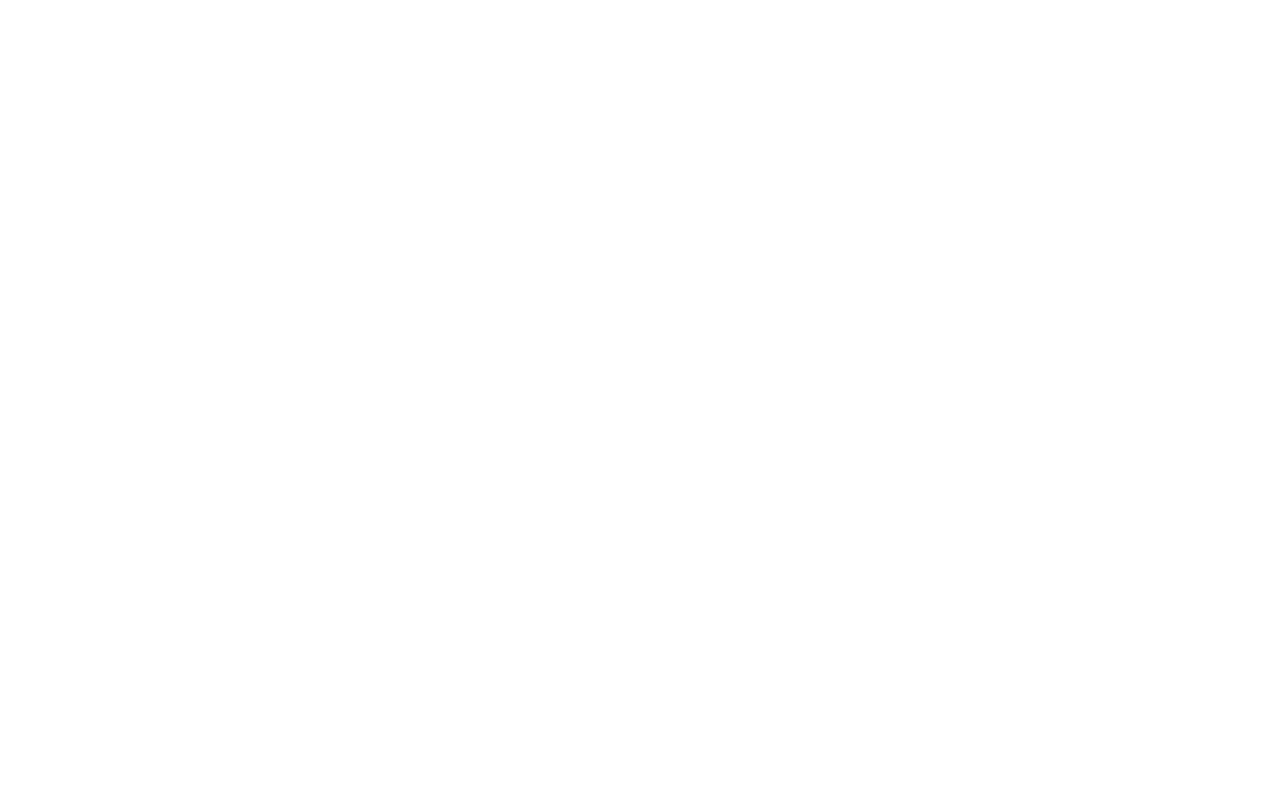
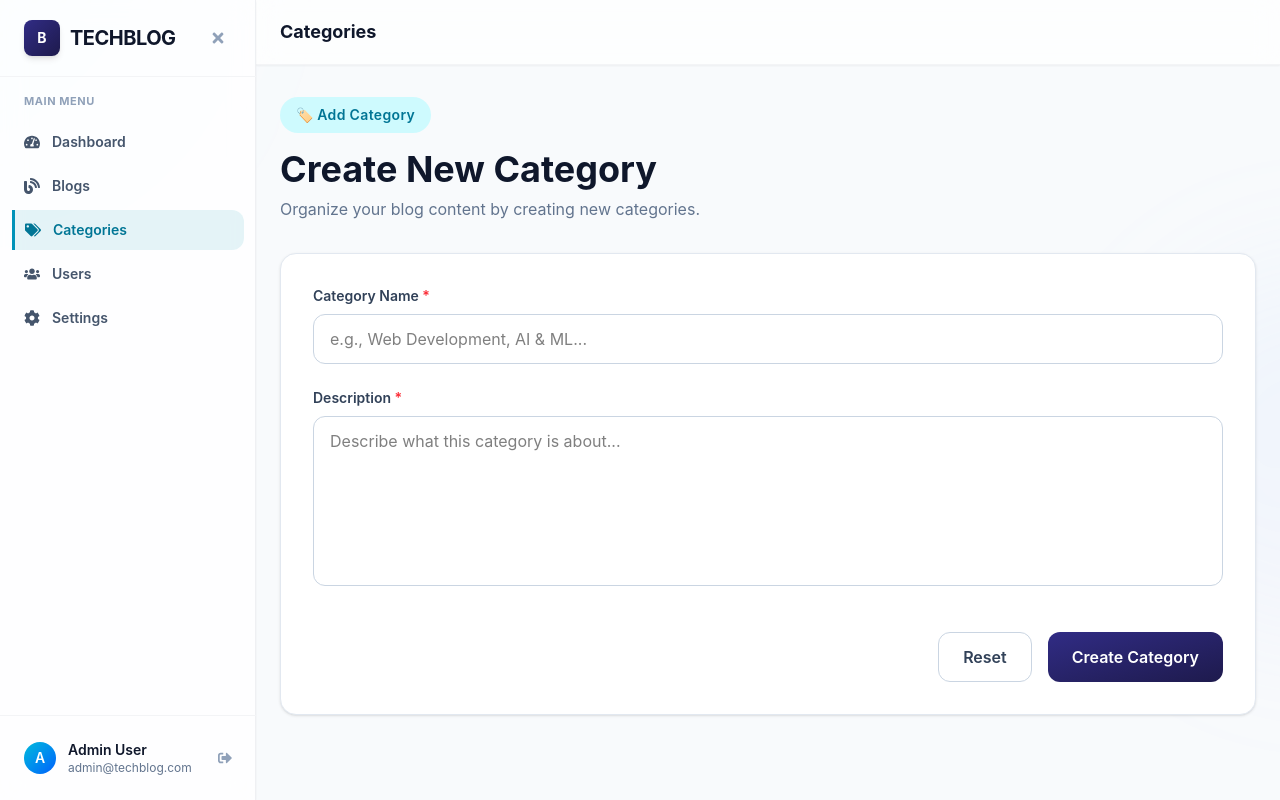
Before and after one commit to Aashishh05/Blog-Project, a React (Vite) app in the folder frontend/: page /admin/categories in a window 1280 px wide. Before the commit this address had no page. Built offline with nearby package versions, Linux system fonts and the light colour scheme; sample sign-in values are in the browser's storage.

Commit message:
created add category form to create categories

```diff
--- a/frontend/src/App.jsx
+++ b/frontend/src/App.jsx
@@ -8,6 +8,7 @@
 import BlogForm from "./Pages/Admin/BlogForm";
 import ProtectedRoutes from "./Components/ProtectedRoutes";
 import AdminDashboard from "./Pages/Admin/Admindashboard";
+import AddCategories from "./Pages/Admin/AddCategories";
 const App = () => {
   return (
     <div>
@@ -21,6 +22,7 @@
         <Route element={<ProtectedRoutes allowedRoles={["admin"]} />} >
         <Route path="/blogform" element={<BlogForm />} />
         <Route path="/admin/dashboard" element={<AdminDashboard />} />
+        <Route path="/admin/categories" element={<AddCategories />} />
         </Route>
 
         <Route element={<MainLayout />} />
--- a/frontend/src/Components/Sidebar.jsx
+++ b/frontend/src/Components/Sidebar.jsx
@@ -46,7 +46,7 @@
           </p>
 
           <NavLink
-            to="/admindashboard"
+            to="/admin/dashboard"
             className={({ isActive }) =>
               `flex items-center gap-3 px-3 py-2.5 rounded-xl text-sm font-semibold transition-all duration-200 ${
                 isActive
--- /dev/null
+++ b/frontend/src/Pages/Admin/AddCategories.jsx
@@ -0,0 +1,174 @@
+import React, { useState } from "react";
+import { Formik } from "formik";
+import * as Yup from "yup";
+import { FaBars } from "react-icons/fa";
+import Sidebar from "../../Components/Sidebar";
+
+const CategorySchema = Yup.object({
+  name: Yup.string()
+    .min(3, "Category name must be at least 3 characters")
+    .max(50, "Category name cannot exceed 50 characters")
+    .required("Category name is required"),
+
+  description: Yup.string()
+    .min(10, "Description must be at least 10 characters")
+    .max(300, "Description cannot exceed 300 characters")
+    .required("Description is required"),
+});
+
+const AddCategories = () => {
+  const [sidebarOpen, setSidebarOpen] = useState(true);
+
+  const handleSubmit = (values, { resetForm }) => {
+    console.log(values);
+    // API call would go here
+    resetForm();
+  };
+
+  return (
+    <div className="min-h-screen bg-slate-50 flex relative overflow-hidden font-sans">
+      <div className="fixed inset-0 overflow-hidden pointer-events-none z-0">
+        <div className="absolute -top-40 -left-40 w-96 h-96 bg-gradient-to-br from-cyan-300/10 to-transparent rounded-full blur-3xl" />
+        <div className="absolute top-1/3 -right-60 w-96 h-96 bg-gradient-to-br from-blue-300/10 to-purple-300/5 rounded-full blur-3xl" />
+      </div>
+
+      <Sidebar sidebarOpen={sidebarOpen} setSidebarOpen={setSidebarOpen} />
+
+      <div
+        className={`flex-1 flex flex-col min-h-screen transition-all duration-300 z-10 ${
+          sidebarOpen ? "pl-64" : "pl-0"
+        }`}
+      >
+        <header className="sticky top-0 z-30 bg-white/70 backdrop-blur-md border-b border-gray-100 shadow-xs">
+          <div className="flex items-center justify-between px-6 h-16">
+            <div className="flex items-center gap-4">
+              {!sidebarOpen && (
+                <button
+                  onClick={() => setSidebarOpen(true)}
+                  className="p-2 rounded-lg text-slate-600 hover:bg-slate-100 transition-colors border border-gray-200 bg-white"
+                >
+                  <FaBars size={18} />
+                </button>
+              )}
+              <h1 className="text-lg font-bold text-slate-900 leading-tight">
+                Categories
+              </h1>
+            </div>
+          </div>
+        </header>
+
+        <main className="flex-1 px-6 py-8 space-y-8 max-w-5xl w-full mx-auto">
+          <div className="space-y-4">
+            <div className="flex items-center gap-3">
+              <span className="inline-flex items-center px-4 py-2 rounded-full bg-cyan-100 text-cyan-700 text-sm font-semibold tracking-wide">
+                🏷️ Add Category
+              </span>
+            </div>
+
+            <div className="space-y-2">
+              <h1 className="text-4xl font-bold text-slate-900">
+                Create New Category
+              </h1>
+              <p className="text-slate-500">
+                Organize your blog content by creating new categories.
+              </p>
+            </div>
+          </div>
+
+          <Formik
+            initialValues={{
+              name: "",
+              description: "",
+            }}
+            validationSchema={CategorySchema}
+            onSubmit={handleSubmit}
+          >
+            {({
+              values,
+              errors,
+              touched,
+              handleChange,
+              handleBlur,
+              handleSubmit,
+              resetForm,
+            }) => (
+              <form
+                onSubmit={handleSubmit}
+                className="bg-white rounded-2xl shadow-sm border border-slate-200 p-8 space-y-6 hover:shadow-lg transition-shadow duration-300"
+              >
+                <div>
+                  <label className="block text-sm font-semibold text-slate-700 mb-2">
+                    Category Name <span className="text-red-500">*</span>
+                  </label>
+
+                  <input
+                    type="text"
+                    name="name"
+                    placeholder="e.g., Web Development, AI & ML..."
+                    value={values.name}
+                    onChange={handleChange}
+                    onBlur={handleBlur}
+                    className={`w-full px-4 py-3 rounded-xl border transition-all duration-200 ${
+                      errors.name && touched.name
+                        ? "border-red-400 focus:ring-2 focus:ring-red-200"
+                        : "border-slate-300 focus:border-cyan-500 focus:ring-1 focus:ring-cyan-100"
+                    } outline-none`}
+                  />
+
+                  {errors.name && touched.name && (
+                    <p className="text-red-500 text-sm mt-1">{errors.name}</p>
+                  )}
+                </div>
+
+                <div>
+                  <label className="block text-sm font-semibold text-slate-700 mb-2">
+                    Description <span className="text-red-500">*</span>
+                  </label>
+
+                  <textarea
+                    rows={6}
+                    name="description"
+                    placeholder="Describe what this category is about..."
+                    value={values.description}
+                    onChange={handleChange}
+                    onBlur={handleBlur}
+                    className={`w-full px-4 py-3 rounded-xl border transition-all duration-200 resize-none ${
+                      errors.description && touched.description
+                        ? "border-red-400 focus:ring-2 focus:ring-red-200"
+                        : "border-slate-300 focus:border-cyan-500 focus:ring-1 focus:ring-cyan-100"
+                    } outline-none`}
+                  />
+
+                  {errors.description && touched.description && (
+                    <p className="text-red-500 text-sm mt-1">
+                      {errors.description}
+                    </p>
+                  )}
+                </div>
+
+                <div className="flex justify-end gap-4 pt-4">
+                  <button
+                    type="reset"
+                    onClick={resetForm}
+                    className="px-6 py-3 rounded-xl border border-slate-300 text-slate-700 font-semibold hover:bg-slate-50 transition-all duration-200"
+                  >
+                    Reset
+                  </button>
+
+                  <button
+                    type="submit"
+                    className="px-6 py-3 rounded-xl bg-gradient-to-br from-indigo-900 to-indigo-950 text-white font-semibold hover:shadow-lg hover:shadow-cyan-500/20 transition active:scale-95"
+                  >
+                    Create Category
+                  </button>
+                </div>
+              </form>
+            )}
+          </Formik>
+        </main>
+      </div>
+    </div>
+  );
+};
+
+export default AddCategories;
```
